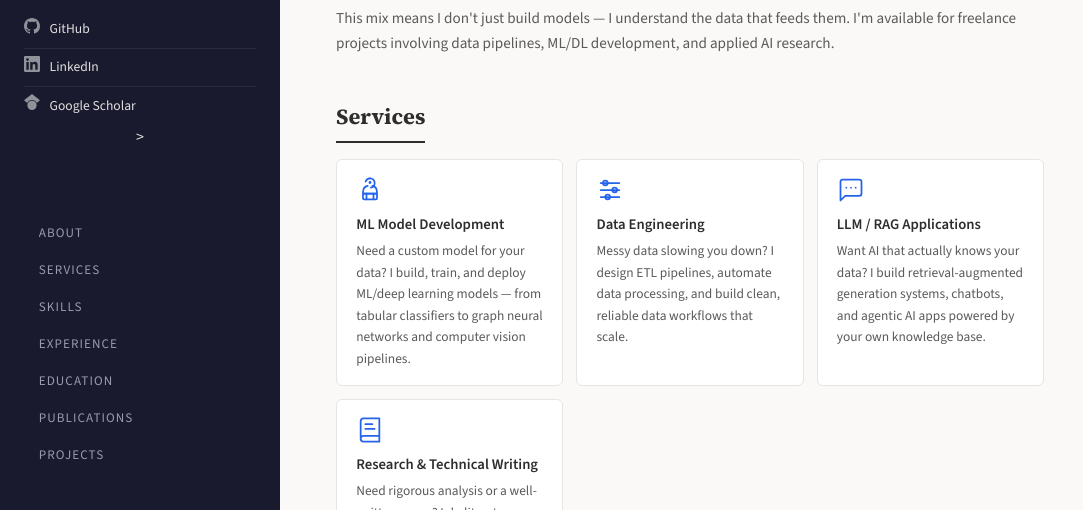
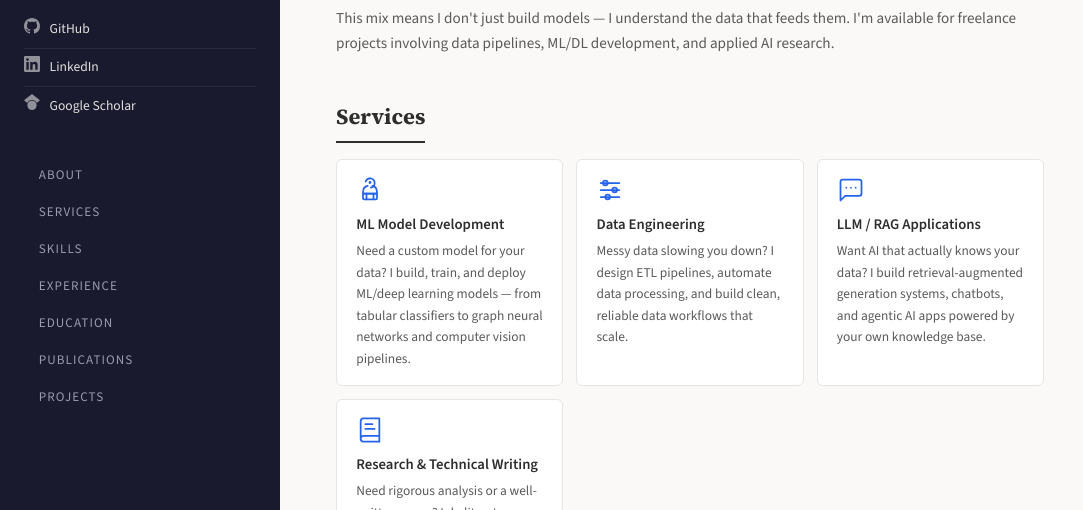
Before and after one commit to briliansurya/briliansurya.github.io, a plain HTML site: page index.html in a window 1280 px wide. Shown: the part 290-800 px from the top of the page, without its empty margins (0-1083 px from the left). Drawn offline with nearby package versions, Linux system fonts and the light colour scheme.

Commit message:
Update index.html

```diff
--- a/index.html
+++ b/index.html
@@ -376,9 +376,9 @@
         <span class="icon"><svg xmlns="http://www.w3.org/2000/svg" width="16" height="16" viewBox="0 0 24 24" fill="currentColor"><path d="M12 24a7 7 0 1 1 0-14 7 7 0 0 1 0 14zm0-24L0 9.5l4.838 3.94A8 8 0 0 1 12 9a8 8 0 0 1 7.162 4.44L24 9.5z"/></svg></span>
         <a href="https://scholar.google.com/citations?user=Oyl4vsQAAAAJ&hl=en" target="_blank">Google Scholar</a>
       </li>
-    </ul>>
+    </ul>
 
-    <nav>  <nav>
+    <nav>
       <a href="#about">About</a>
       <a href="#services">Services</a>
       <a href="#skills">Skills</a>
```
